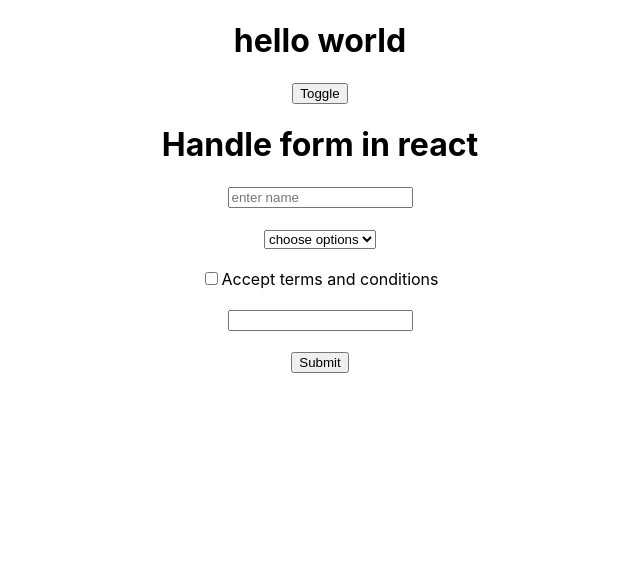
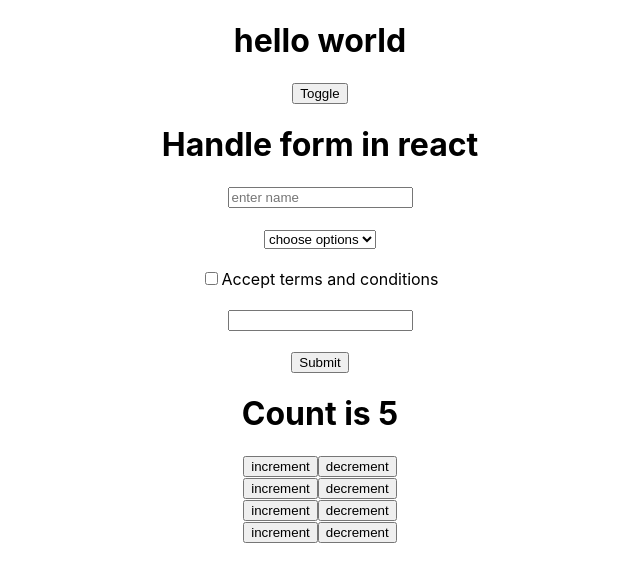
Before and after one commit to yanil8068/basicformvalidationreact, a React (Create React App) app: page / in a window 1280 px wide. Shown: the top 582 px of the page, without its empty margins (320-960 px from the left). Built offline with nearby package versions, Linux system fonts and the light colour scheme.

Commit message:
ContextApi example

```diff
--- a/src/App.js
+++ b/src/App.js
@@ -1,7 +1,9 @@
 import logo from './logo.svg';
 import './App.css';
 import {useState} from "react";
-
+import Counter from './components/Counter';
+import { useContext } from 'react';
+import { ConterContext } from './context/Counter';
 
 function App() {
   const [name, setname] = useState("");
@@ -9,7 +11,8 @@ function App() {
   const [interest, setinterest] = useState("");
   const [pass, setpass] = useState("");
   const [status, setStatus] = useState(true);
-
+ const counterState = useContext(ConterContext);
+ console.log(counterState)
   function getformdata(e){
 
 e.preventDefault();
@@ -42,6 +45,13 @@ console.log(name,tnc,interest,pass);
         <input type="password"  onChange={(e)=>setpass(e.target.value)}/><br /><br />
         <button type='submit'>Submit</button>
       </form>
+<h1>Count is {counterState.count}</h1>
+<Counter/>
+<Counter/>
+<Counter/>
+<Counter/>
+
+
     </div>
   );
 }
--- /dev/null
+++ b/src/components/Counter.jsx
@@ -0,0 +1,19 @@
+import React,{ useContext } from "react";
+import { ConterContext } from "../context/Counter";
+const Counter = ()=>{
+    const counterContext = useContext(ConterContext);
+    console.log(counterContext);
+    return (
+        <div>
+            <button onClick={()=>
+                counterContext.setCount(counterContext.count + 1)
+            }>
+                increment
+            </button>
+            <button onClick={()=>counterContext.setCount(counterContext.count - 1)}>
+                decrement
+            </button>
+        </div>
+    );
+};
+export default Counter;
--- /dev/null
+++ b/src/context/Counter.jsx
@@ -0,0 +1,9 @@
+import { createContext, useState } from "react";
+export const ConterContext = createContext(null);
+
+export const CounterProvider = (props)=>{
+    const [count, setCount] = useState(5);
+    return <ConterContext.Provider value={{count, setCount}}>
+        {props.children}
+    </ConterContext.Provider>
+};
--- a/src/index.js
+++ b/src/index.js
@@ -3,11 +3,13 @@ import ReactDOM from 'react-dom/client';
 import './index.css';
 import App from './App';
 import reportWebVitals from './reportWebVitals';
+import { CounterProvider } from './context/Counter';
 
 const root = ReactDOM.createRoot(document.getElementById('root'));
 root.render(
   <React.StrictMode>
-    <App />
+    <CounterProvider>   <App /></CounterProvider>
+
   </React.StrictMode>
 );
 
```
